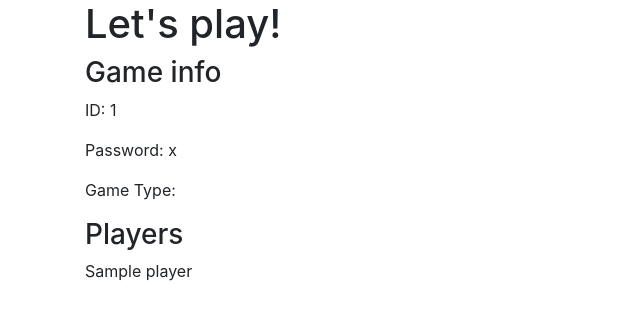
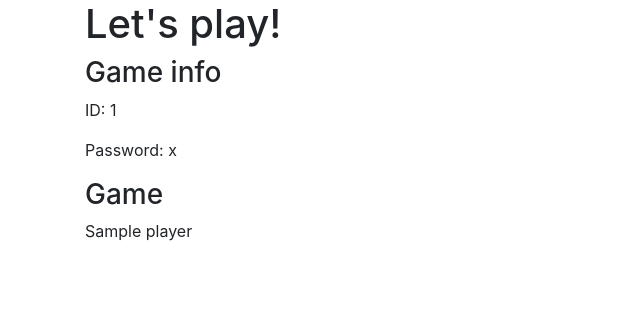
Before and after one commit to ameliebou/dartsgames, a Rails app: page /games/1 in a window 1280 px wide. Shown: the top 320 px of the page, without its empty margins (0-640 px from the left). Run offline with Rails 7, Linux system fonts and the light colour scheme; tables that the repository leaves empty hold one stand-in row (values such as "Sample post"); style sheets or scripts are compiled from the project's sources; some libraries are stand-ins or nearby versions.

Commit message:
improved game show view

```diff
--- a/app/views/games/show.html.erb
+++ b/app/views/games/show.html.erb
@@ -4,11 +4,14 @@
   <h3>Game info</h3>
   <p>ID: <%= @game.id %></p>
   <p>Password: <%= @game.password %></p>
-  <p>Game Type: <%= @game.game_type %></p>
 
-  <h3>Players</h3>
-
-  <% @players.each do |player| %>
-    <p><%= player.name %></p>
-  <% end %>
+  <h3>Game</h3>
+  <div class="game-container d-flex justify-content-between text-center">
+    <% @players.each do |player| %>
+      <div class="player-container">
+        <p><%= player.name %></p>
+        <%= @game.game_type %>
+      </div>
+    <% end %>
+  </div>
 </div>
```
